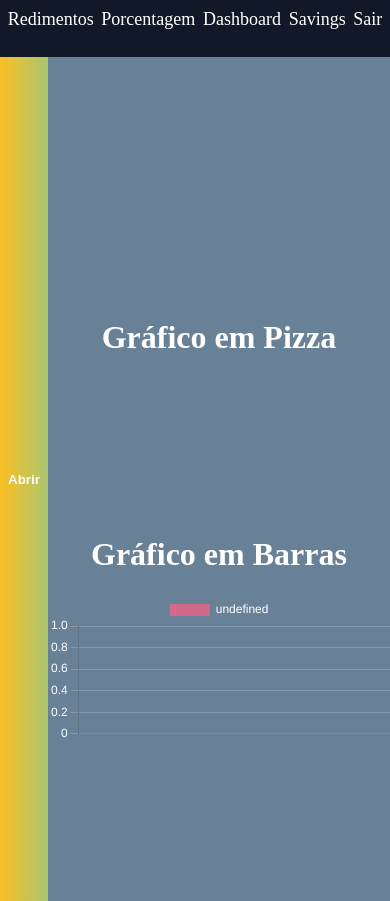
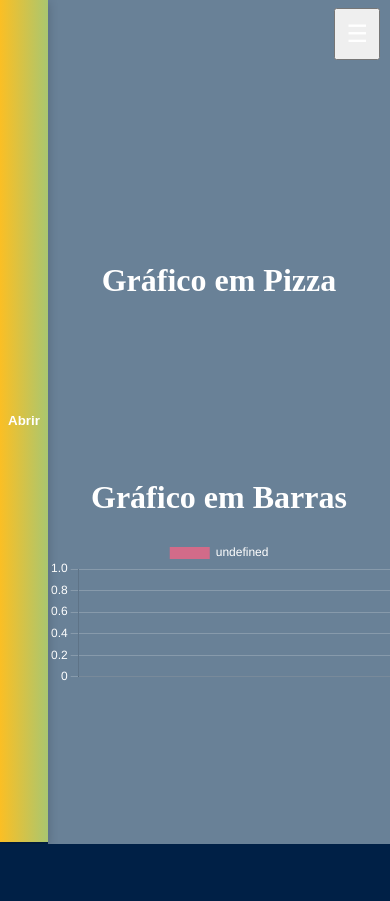
Before and after one commit to walisson27/React-Invest, a Next.js app: page /invest/invest in a window 390 px wide. After the commit the page ends 844 px from the top, so only its background shows below. Built offline with nearby package versions, Linux system fonts and the light colour scheme.

Commit message:
fix: aplicação para responsivo

```diff
--- a/src/pages/invest/dashboard/dashboard.css
+++ b/src/pages/invest/dashboard/dashboard.css
@@ -98,7 +98,6 @@ body{
 }
 
 
-/* animações */
 @keyframes fadeIn {
   from {
     opacity: 0;
--- a/src/pages/invest/invest.tsx
+++ b/src/pages/invest/invest.tsx
@@ -21,6 +21,7 @@ const Invest = () => {
   const [openModal, setOpenModal] = useState(false)
   const [aside, setAside] = useState(false)
   const [salario, setSalario] = useState<number>(0)
+  const [isOpen, setIsOpen] = useState(false)
 
   useEffect(() => {
     const dadosSalvos = localStorage.getItem("categorias")
@@ -122,10 +123,15 @@ const total = categorias.map(c => c.valor).reduce((a, b) => a + b, 0)
 
 const SomaTotal = salario - total
 
+function toggleMenu() {
+  setIsOpen(!isOpen)
+  }
+
   return (
     <>
       <nav className="nav-invest">
-        <ul>
+          <button className="menu-toggle" onClick={toggleMenu}>☰</button>
+        <ul className={isOpen ? "active" : ""}>
           <li><Link href={""} onClick={() => setOpenModal(true)}>Redimentos</Link></li>
           <li><Link href="../Porcentagem/Porcentagem">Porcentagem</Link></li>
           <li><Link href={"./dashboard/Dashboard"}>Dashboard</Link></li>
--- a/src/pages/navbar/navbar.css
+++ b/src/pages/navbar/navbar.css
@@ -1,22 +1,62 @@
-.nav-invest{
+.nav-invest {
   width: 100%;
-    height: 47px;
-    padding-top: 10px;
   background-color: #111827;
-    text-align: none;
   color: white;
+  position: relative;
 }
 
 .nav-invest ul {
   display: flex;
   flex-direction: row;
   justify-content: space-evenly;
-    color: white;
-    font-size:large;
+  align-items: center;
+  margin: 0;
+  padding: 10px 0;
+  list-style: none;
+  font-size: large;
 }
 
-.nav-invest li a{
+.nav-invest li a {
   cursor: pointer;
   color: white;
   text-decoration: none !important;
+  transition: color 0.3s ease;
 }
+
+.nav-invest li a:hover {
+  color: #3b82f6;
+}
+
+.menu-toggle {
+  display: none;
+  font-size: 1.5rem;
+  cursor: pointer;
+  padding: 10px;
+  position: absolute;
+  right: 10px;
+  top: 8px;
+  color: white;
+}
+
+@media (max-width: 768px) {
+  .nav-invest ul {
+    flex-direction: column;
+    background: #111827;
+    width: 100%;
+    top: 47px;
+    left: 0;
+    right: 0;
+    display: none;
+    padding: 1rem 0;
+  }
+
+  .nav-invest ul.active {
+    display: flex;
+  }
+  .nav-invest li{
+    padding: 5px;
+  }
+  .menu-toggle {
+    display: block;
+  }
+}
```
Lines whose indentation alone changed are shown as unchanged.
